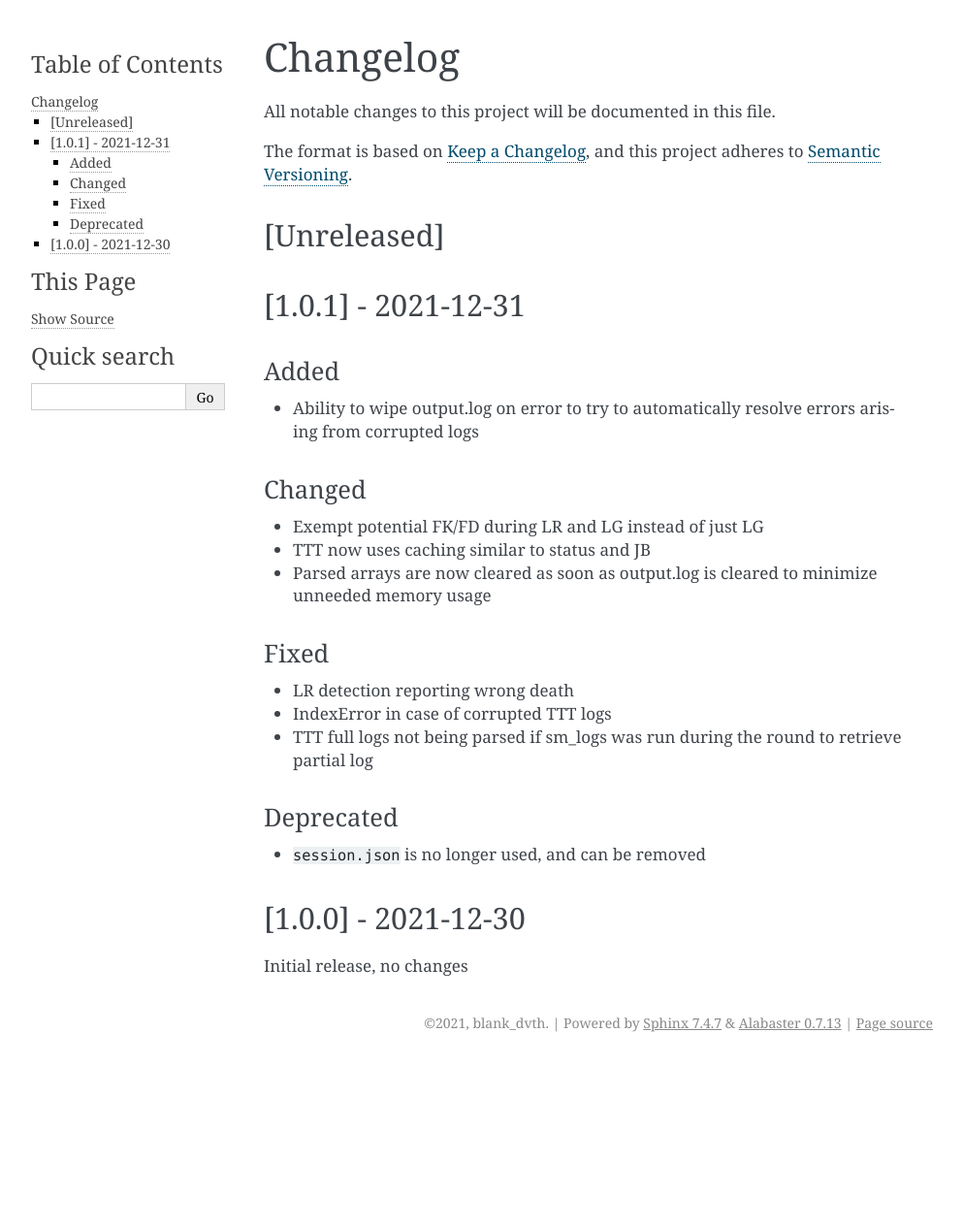
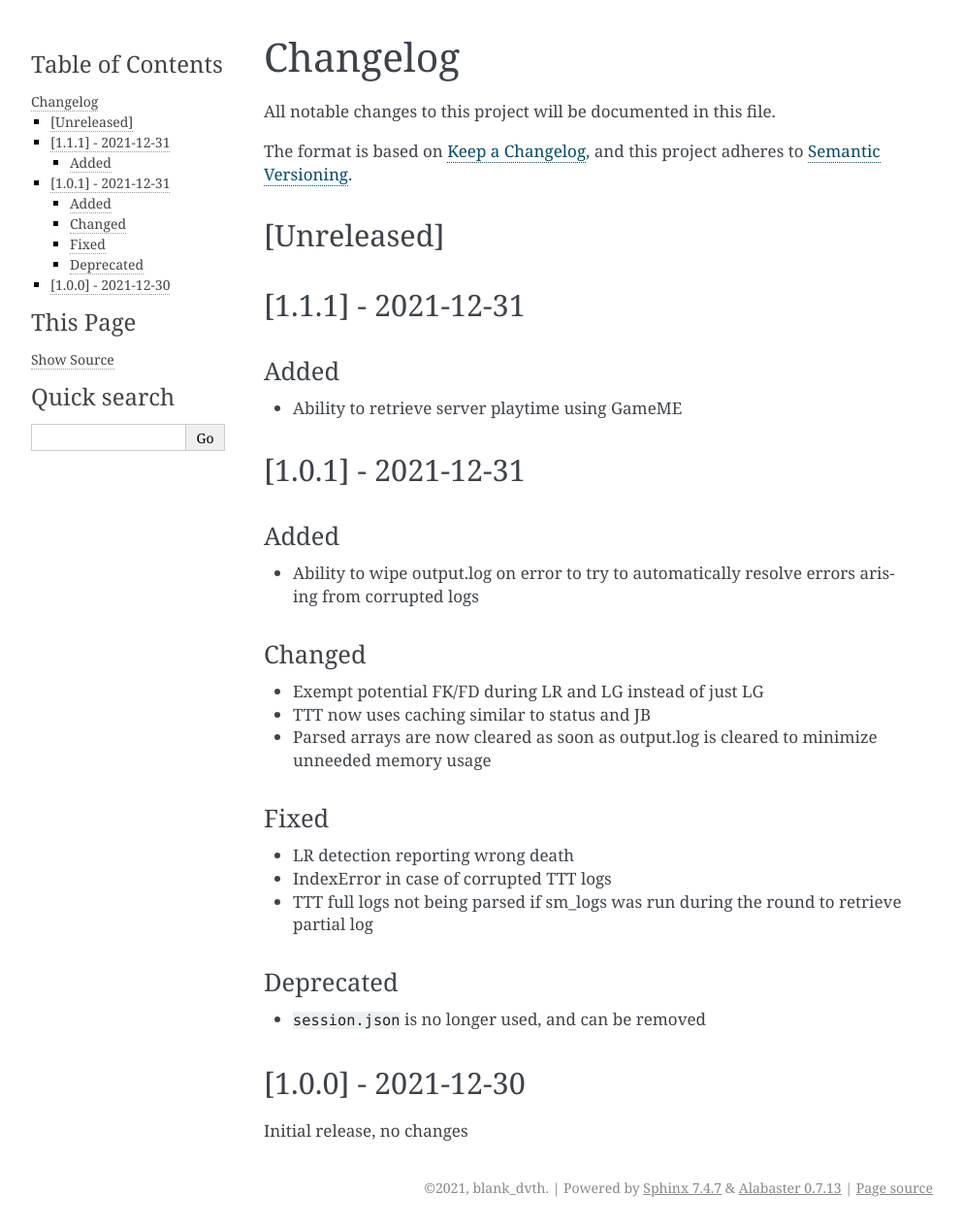
Before and after one commit to BLANK-TH/TSonitor, a Sphinx documentation site: the page built from docs/source/changelog.rst, in a window 1280 px wide. Shown: the whole page at 97% size, without its empty margins (148-1141 px from the left). Built offline with Sphinx 7.4.7, drawn with Linux system fonts in a browser that asks for light colours; before the commit the page ends 1094 px from its top, so only the background shows below that.

Commit message:
add playtime

```diff
--- a/docs/source/changelog.rst
+++ b/docs/source/changelog.rst
@@ -7,6 +7,12 @@ and this project adheres to `Semantic Versioning <https://semver.org/spec/v2.0.0
 
 [Unreleased]
 --------------
+
+[1.1.1] - 2021-12-31
+------------------------
+Added
+^^^^^^
+* Ability to retrieve server playtime using GameME
 
 [1.0.1] - 2021-12-31
 ------------------------
```
Also changed, not shown: 1 other file.
